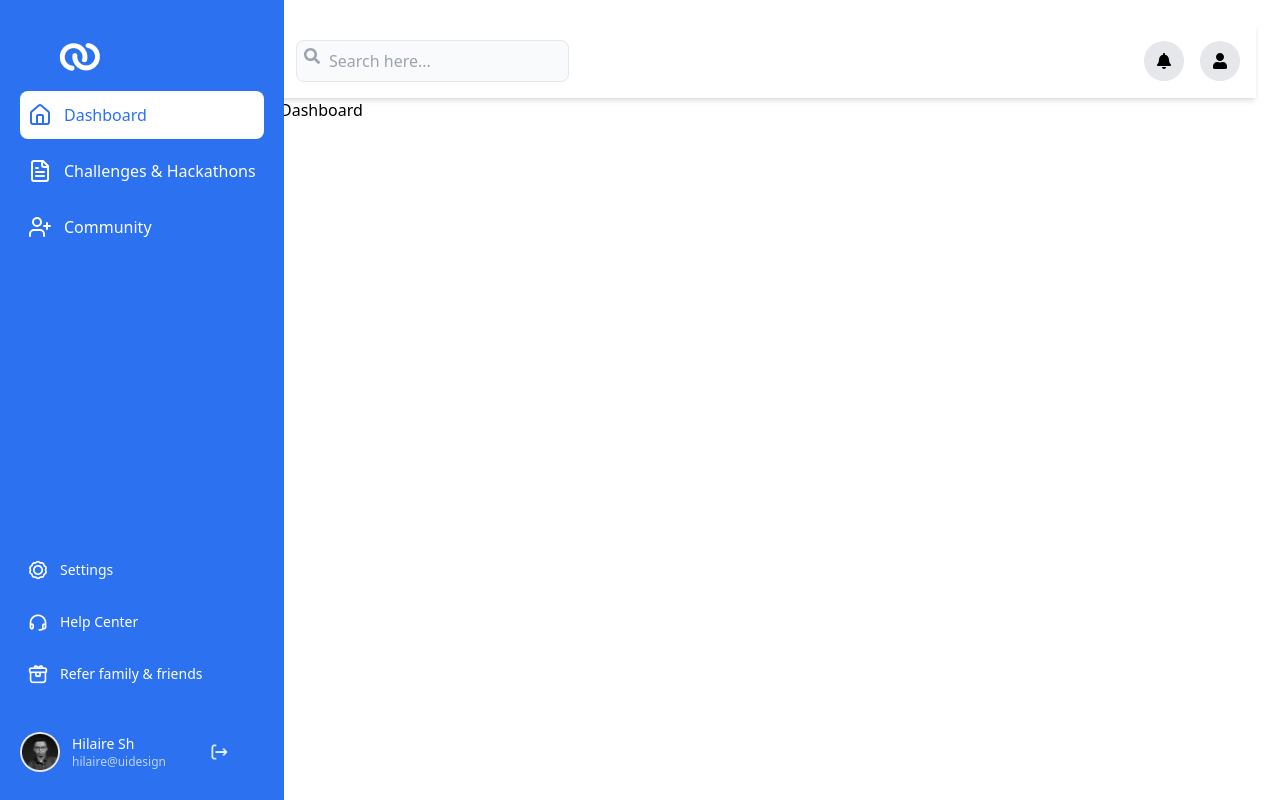
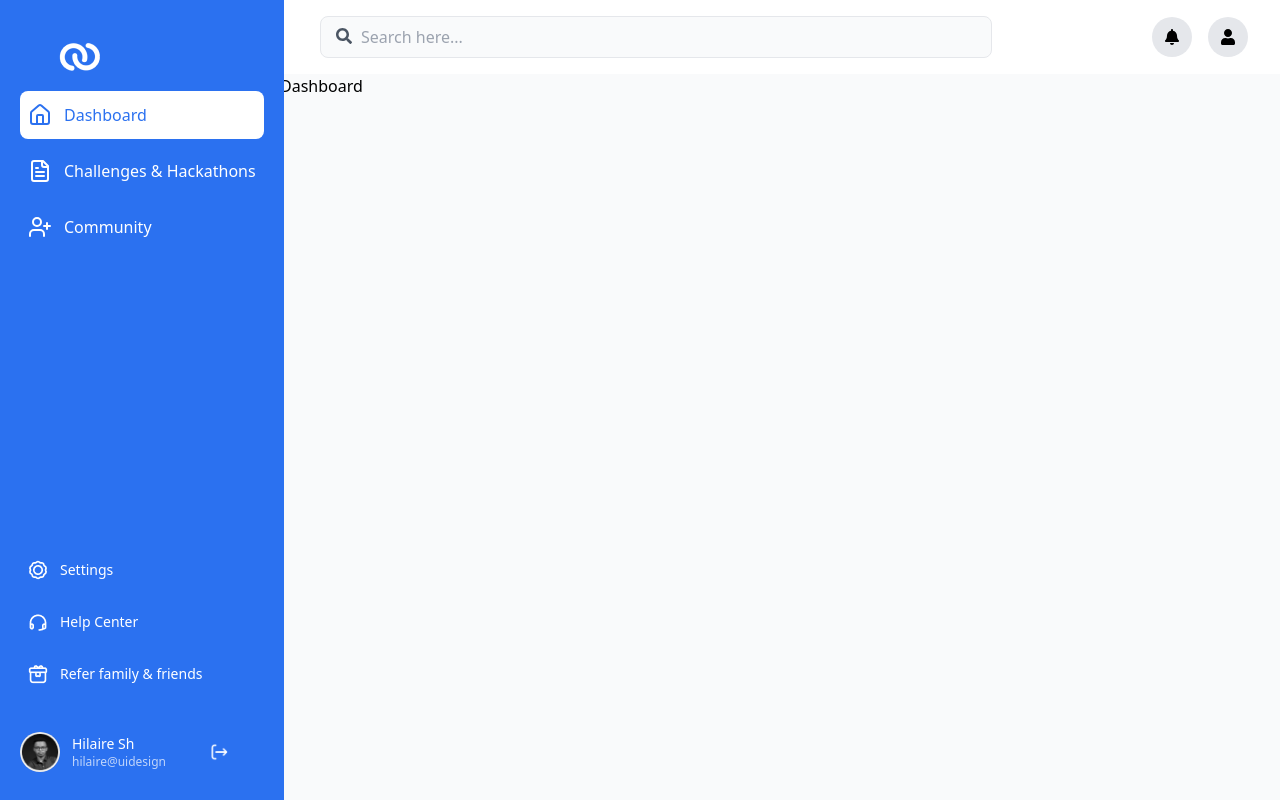
Before and after one commit to Viateur-akimana/umurava, a Next.js app: page /talent/dashboard in a window 1280 px wide. Built offline with nearby package versions, Linux system fonts and the light colour scheme.

Commit message:
Done with header for talent and admin

```diff
--- a/src/app/(dashboard)/admin/layout.tsx
+++ b/src/app/(dashboard)/admin/layout.tsx
@@ -8,9 +8,9 @@ export default function AdminLayout({
   children: React.ReactNode;
 }) {
   return (
-    <div className="flex min-h-screen">
+    <div className="flex min-h-screen bg-[#F9FAFB]">
       <Sidebar />
-      <main className="flex-1 ml-64 p-6">
+      <main className="flex-1 ml-64 pl-6">
         <Header />
         {children}
       </main>
--- a/src/app/(dashboard)/talent/layout.tsx
+++ b/src/app/(dashboard)/talent/layout.tsx
@@ -8,12 +8,13 @@ export default function TalentLayout({
   children: React.ReactNode;
 }) {
   return (
-    <div className="flex min-h-screen">
+    <div className="flex flex-col min-h-screen bg-[#F9FAFB]">
       <Sidebar />
-      <main className="flex-1 ml-64 p-6">
+      <main className="ml-64 pl-6">
         <Header />
         {children}
       </main>
+
     </div>
   );
 }
--- a/src/components/layout/Header.tsx
+++ b/src/components/layout/Header.tsx
@@ -1,20 +1,22 @@
-import React from 'react'
+'use client'
+import React, { useState } from 'react';
 import { FaBell, FaUser, FaSearch } from 'react-icons/fa';
 
 const Header = () => {
+  const [term,setTerm]=useState("")
   return (
-    <div className="flex items-center justify-between p-4 bg-white shadow-md">
-      <div className="flex items-center">
-        <div className="relative w-full">
-          <input
-            type="text"
-            placeholder="Search here..."
-            className="border rounded-lg p-2 pl-8 focus:outline-none focus:ring-2 focus:ring-blue-500 bg-[#F9FAFB] w-full"
-          />
-          <FaSearch className="absolute left-2 top-2 text-gray-400" />
-        </div>
+    <div className="flex items-center justify-between bg-white p-4 pl-10 ">
+      <div className="relative w-full max-w-2xl ">
+        <FaSearch className="absolute left-4 top-3 text-gray-600" />
+        <input
+        value={term}
+          onChange={(e)=>setTerm(e.target.value)}
+          type="text"
+          placeholder="Search here..."
+          className="border rounded-lg p-2 pl-10 focus:outline-none focus:ring-2 focus:ring-blue-500 bg-[#F9FAFB] w-full"
+        />
       </div>
-      <div className="flex items-center space-x-4">
+      <div className="flex items-center space-x-4 pr-4">
         <button className="p-3 rounded-full bg-gray-200">
           <FaBell />
         </button>
@@ -23,7 +25,7 @@ const Header = () => {
         </button>
       </div>
     </div>
-  )
-}
+  );
+};
 
-export default Header
+export default Header;
```
